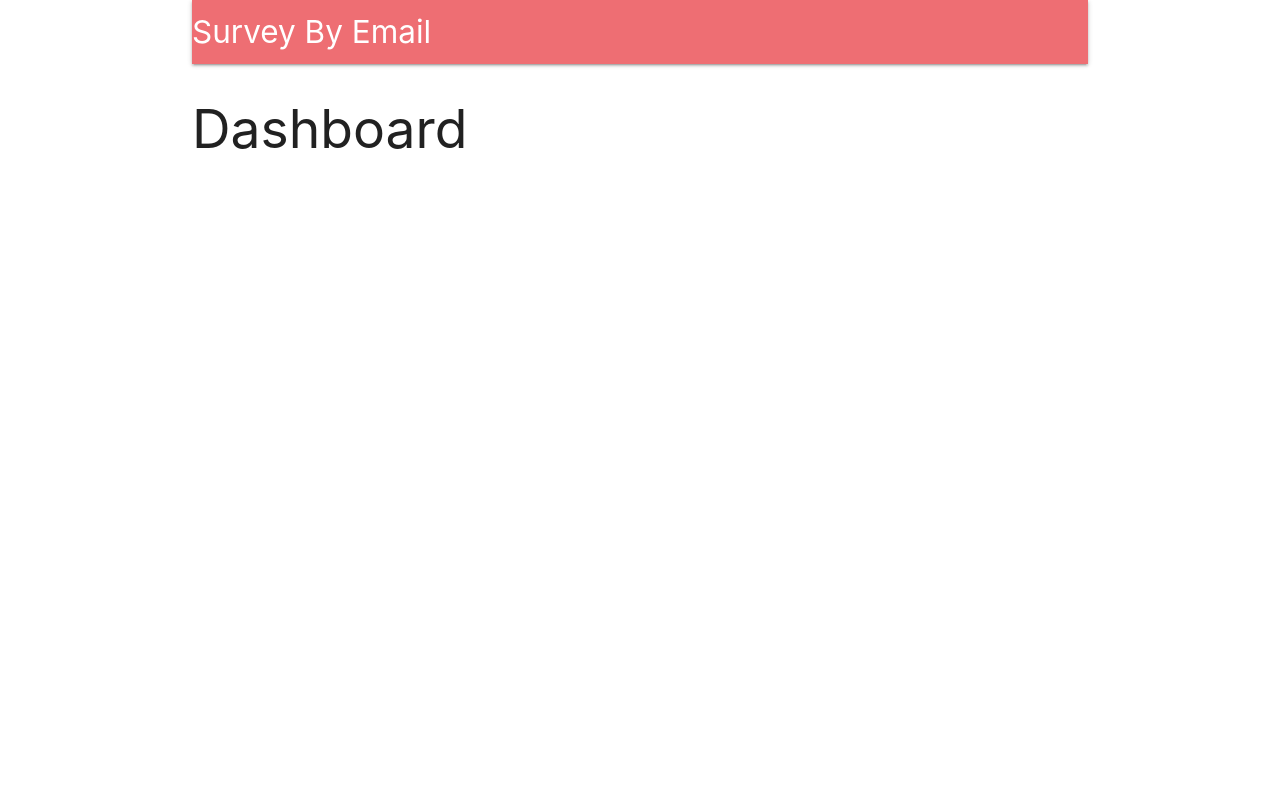
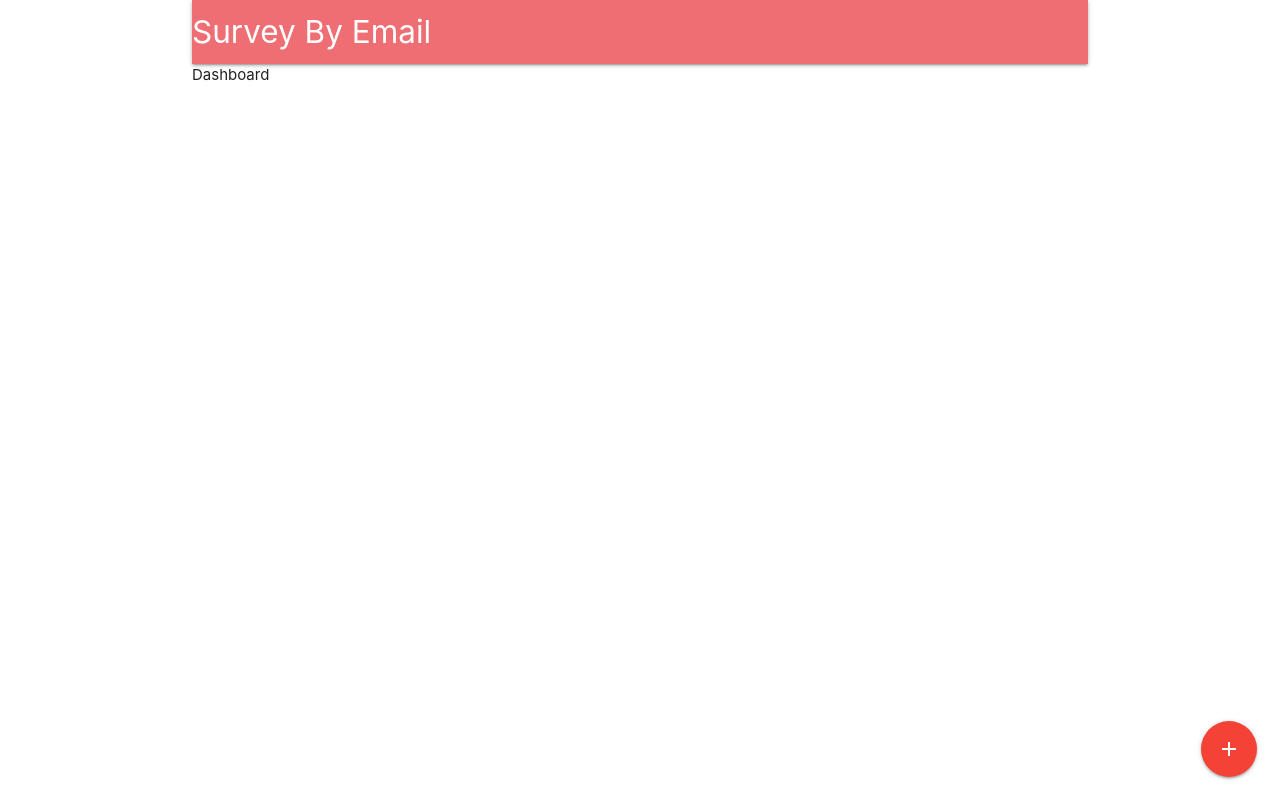
Before and after one commit to tsg1204/survey-by-email, a React app in the folder client/: page /surveys in a window 1280 px wide. Built offline with nearby package versions, Linux system fonts and the light colour scheme; no server answers.

Commit message:
survey add  btn added to dashboard

```diff
--- a/client/public/index.html
+++ b/client/public/index.html
@@ -24,6 +24,7 @@
       work correctly both with client-side routing and a non-root public URL.
       Learn how to configure a non-root public URL by running `npm run build`.
     -->
+    <link href="https://fonts.googleapis.com/icon?family=Material+Icons" rel="stylesheet">
     <title>React App</title>
   </head>
   <body>
--- a/client/src/components/App.js
+++ b/client/src/components/App.js
@@ -5,7 +5,9 @@ import * as actions from '../actions';
 
 import Header from './Header';
 import Landing from './Landing';
-const Dashboard = () => <h2>Dashboard</h2>
+//const Dashboard = () => <h2>Dashboard</h2>
+import Dashboard from './Dashboard';
+
 const SurveyNew = () => <h2>SurveyNew</h2>
 
 class App extends Component {
--- /dev/null
+++ b/client/src/components/Dashboard.js
@@ -0,0 +1,17 @@
+import React from 'react';
+import { Link } from 'react-router-dom';
+
+const Dashboard = () => {
+    return (
+        <div>
+            Dashboard
+            <div className="fixed-action-btn">
+                <Link to="/surveys/new" className="btn-floating btn-large red">
+                    <i className="material-icons">add</i>
+                </Link>
+            </div>
+        </div>
+    )
+}
+
+export default Dashboard;
```
